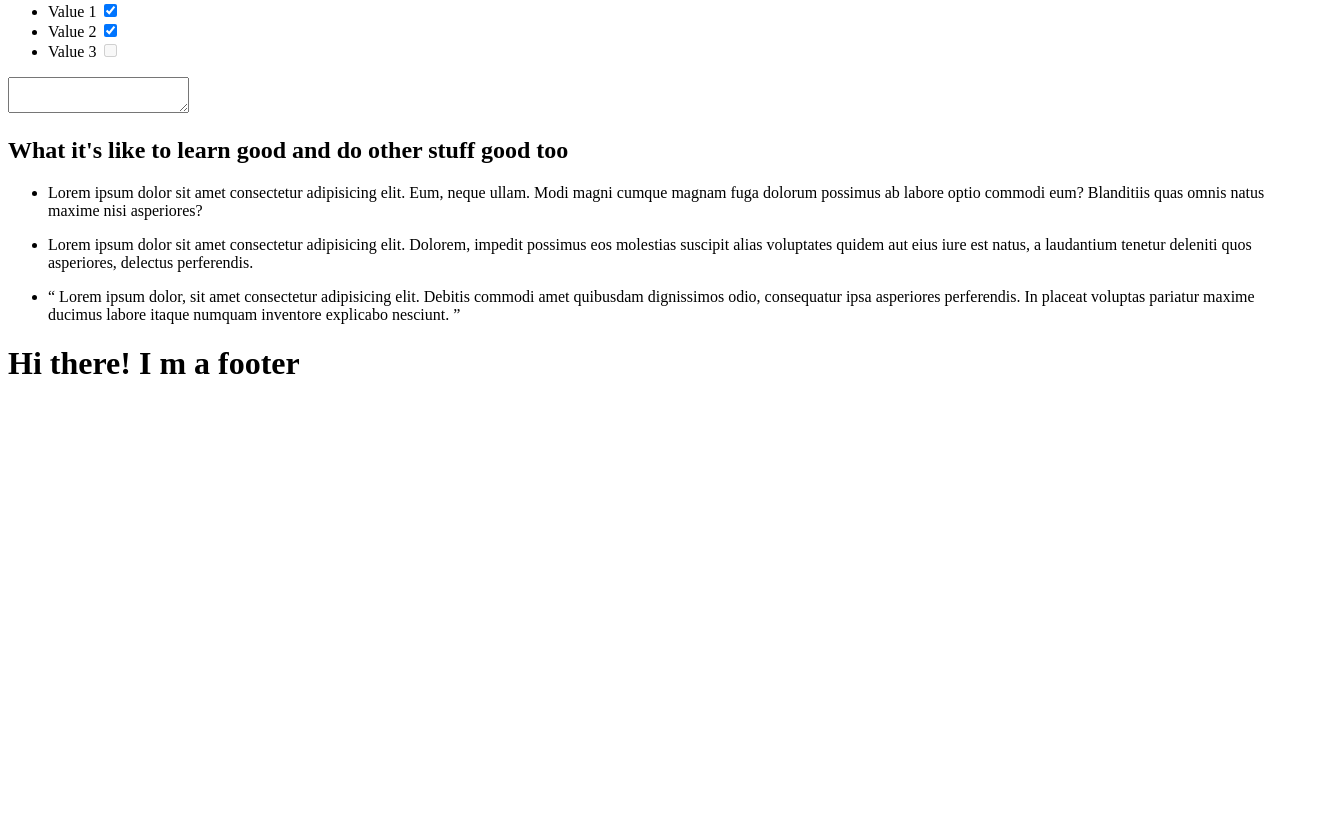
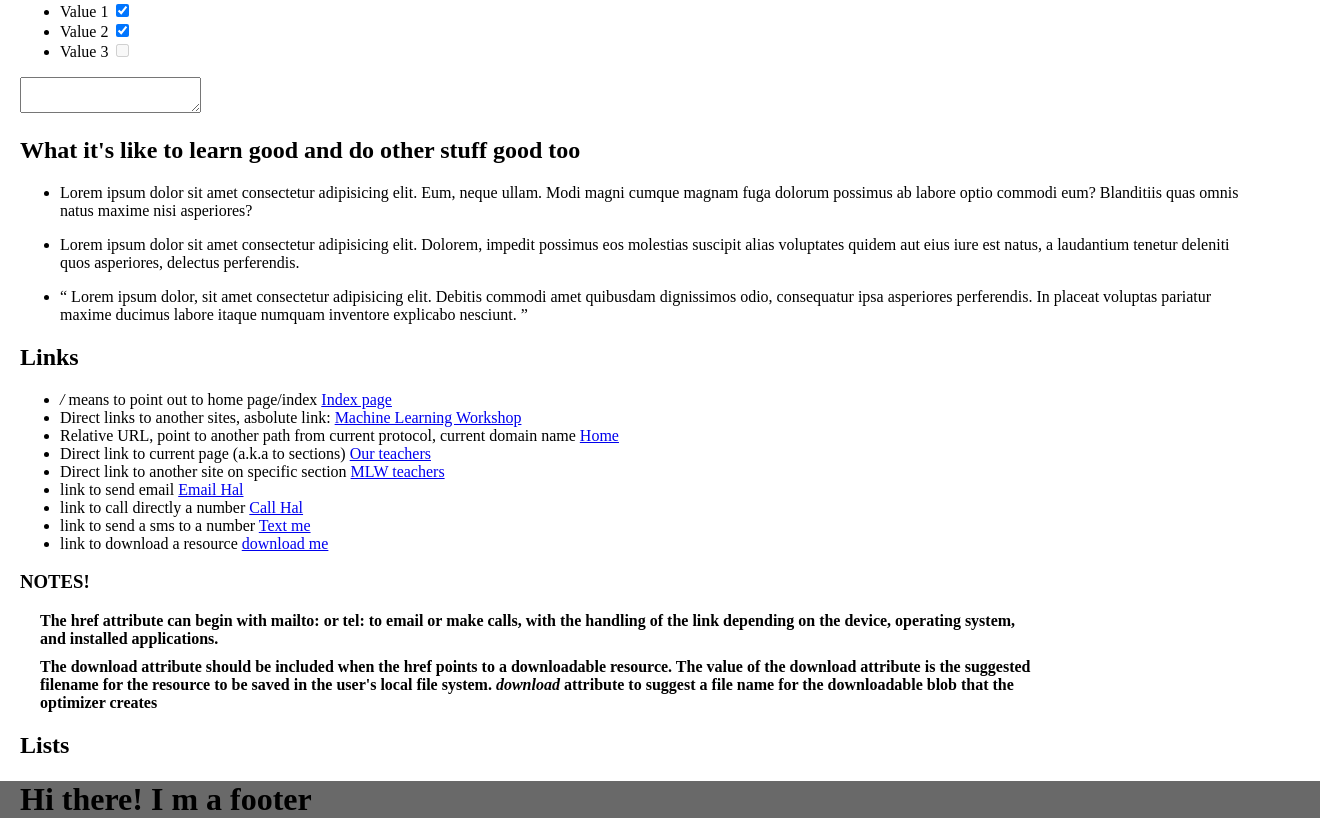
Before and after one commit to raymanu404/learning_web, a plain HTML site: page html/index.html in a window 1280 px wide. Shown: the part 346-1185 px from the top of the page, 1320 px wide, since content can reach past the window. Before the commit the page ends 800 px from the top, so only its background shows below. Drawn offline with Linux system fonts and the light colour scheme.

Commit message:
add links section

```diff
--- a/html/index.html
+++ b/html/index.html
@@ -6,12 +6,18 @@
     <title>Learning Web</title>
     <style>
       body {
+        padding: 0;
+        margin: 0;
       }
       main {
         display: flex;
         align-items: center;
         justify-content: center;
         flex-direction: column;
+      }
+      section,
+      footer {
+        padding: 0 20px !important;
       }
     </style>
   </head>
@@ -101,7 +107,91 @@
         </li>
       </ul>
     </section>
-    <footer>
+    <section>
+      <h2>Links</h2>
+      <ul>
+        <li>
+          <span><i>/</i> means to point out to home page/index</span>
+          <a href="/">Index page</a>
+        </li>
+        <li>
+          <span>Direct links to another sites, asbolute link:</span>
+          <a href="https://machinelearningworkshop.com"
+            >Machine Learning Workshop</a
+          >
+        </li>
+        <li>
+          <span
+            >Relative URL, point to another path from current protocol, current
+            domain name</span
+          >
+          <a href="home.html">Home</a>
+        </li>
+        <li>
+          <span>Direct link to current page (a.k.a to sections)</span>
+          <a href="#teachers">Our teachers</a>
+        </li>
+        <li>
+          <span>Direct link to another site on specific section</span>
+          <a href="https://machinelearningworkshop.com#teachers"
+            >MLW teachers</a
+          >
+        </li>
+        <li>
+          <span>link to send email</span>
+          <a href="mailto:hal9000@machinelearningworkshop.com">Email Hal</a>
+        </li>
+
+        <li>
+          <span>link to call directly a number </span>
+          <a href="tel:8005551212">Call Hal</a>
+        </li>
+        <li>
+          <span>link to send a sms to a number </span>
+          <a href="sms:+078005551212&body=Hello%20There">Text me</a>
+        </li>
+        <li>
+          <span>link to download a resource</span>
+          <a
+            href="https://unsplash.com/photos/0zDfloZbfG8/download?ixid=M3wxMjA3fDB8MXxzZWFyY2h8MTV8fHdhbGxwYXBlciUyMDRrfGVufDB8fHx8MTcyNDE3NjY3OHww&amp;force=true6"
+            download=""
+            target="_self"
+            >download me</a
+          >
+        </li>
+      </ul>
+      <div>
+        <h3>NOTES!</h3>
+        <div
+          style="
+            display: flex;
+            flex-direction: column;
+            gap: 10px;
+            padding: 0 20px;
+            width: 80%;
+            word-wrap: break-word;
+          "
+        >
+          <span style="font-weight: 800">
+            The href attribute can begin with mailto: or tel: to email or make
+            calls, with the handling of the link depending on the device,
+            operating system, and installed applications.
+          </span>
+          <span style="font-weight: 800">
+            The download attribute should be included when the href points to a
+            downloadable resource. The value of the download attribute is the
+            suggested filename for the resource to be saved in the user's local
+            file system.
+            <i>download</i> attribute to suggest a file name for the
+            downloadable blob that the optimizer creates
+          </span>
+        </div>
+      </div>
+    </section>
+    <section>
+      <h2>Lists</h2>
+    </section>
+    <footer style="background-color: dimgray; width: 100%">
       <h1>Hi there! I m a footer</h1>
     </footer>
   </body>
```
